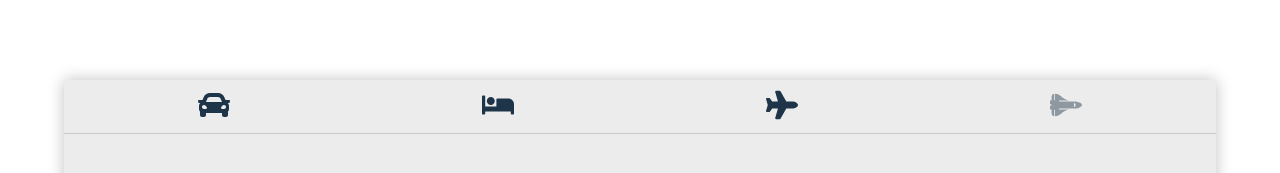
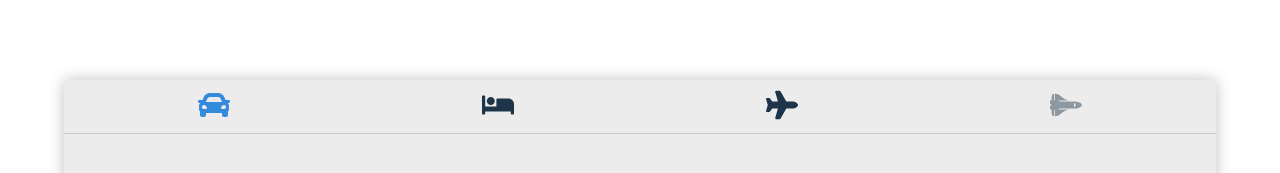
Before and after one commit to dragosbus/advanced-react-workshop, a React (Create React App) app in the folder tabs/: page / in a window 1280 px wide. Shown: the top 173 px of the page. Built offline with nearby package versions, Linux system fonts and the light colour scheme.

Commit message:
tabs:change the classname for the active button

```diff
--- a/tabs/src/App.css
+++ b/tabs/src/App.css
@@ -17,6 +17,7 @@
   border: none;
   margin: auto auto;
   cursor: pointer;
+  outline: none;
 }
 
 .tabs svg {
@@ -25,10 +26,11 @@
   height: 2rem;
   margin: auto auto;
   fill: rgb(29, 52, 73);
+  transition: fill 0.5s ease-in;
 }
 
-.tab-active {
-
+.tab-active svg {
+  fill: rgb(52, 138, 219);
 }
 
 .tab-disabled svg {
--- a/tabs/src/App.js
+++ b/tabs/src/App.js
@@ -10,22 +10,22 @@ import './App.css';
 
 const panels = [
   {
-    btn: <FaCar />,
+    label: <FaCar />,
     disabled: false,
     panel: text.cars
   },
   {
-    btn: <FaBed />,
+    label: <FaBed />,
     disabled: false,
     panel: text.hotels
   },
   {
-    btn: <FaPlane />,
+    label: <FaPlane />,
     disabled: false,
     panel: text.flights
   },
   {
-    btn: <FaSpaceShuttle />,
+    label: <FaSpaceShuttle />,
     disabled: true,
     panel: text.space
   }
--- a/tabs/src/components/Tabs/Tab.js
+++ b/tabs/src/components/Tabs/Tab.js
@@ -4,7 +4,7 @@ export const Tab = props => (
   <button
     onClick={props.changeActivePanel}
     disabled={props.disabled}
-    className={props.disabled ? 'tab-disabled' : 'none'}
+    className={props.disabled ? 'tab-disabled' : props.isActive ? 'tab-active' : ''}
   >
     {props.children}
   </button>
--- a/tabs/src/components/Tabs/Tabs.js
+++ b/tabs/src/components/Tabs/Tabs.js
@@ -3,11 +3,14 @@ import { Tab } from './Tab';
 
 export const Tabs = props => {
   const { tabStyle, panels, changeActivePanel } = props;
+  const isActiveClassName = (index) => {
+    return props.activeTab === index ? 'tab-active' : '';
+  }
   return (
     <div className="tabs" style={tabStyle(props)}>
       {panels.map((panel, i) => (
-        <Tab key={i} disabled={panel.disabled} changeActivePanel={() => changeActivePanel(i)}>
-          {panel.btn}
+        <Tab key={i} isActive={isActiveClassName(i)} disabled={panel.disabled} changeActivePanel={() => changeActivePanel(i)}>
+          {panel.label}
         </Tab>
       ))}
     </div>
```
